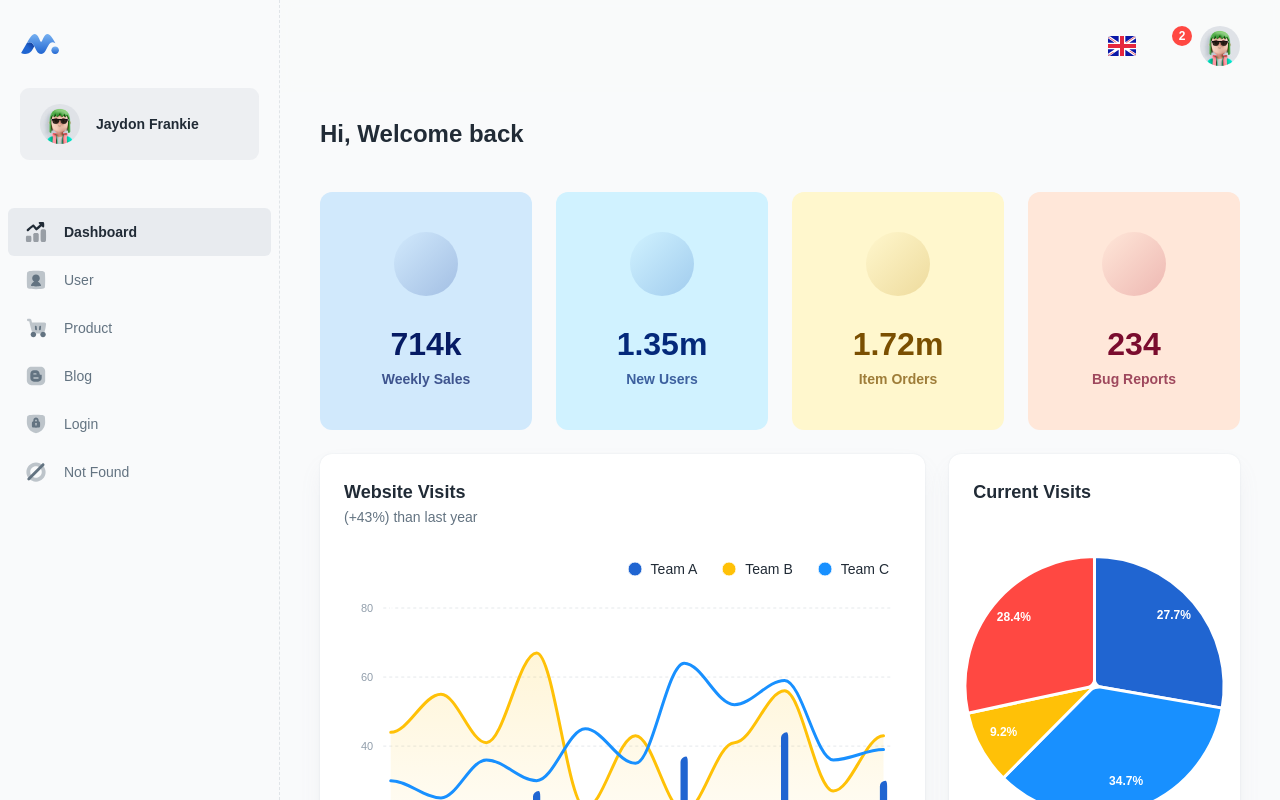
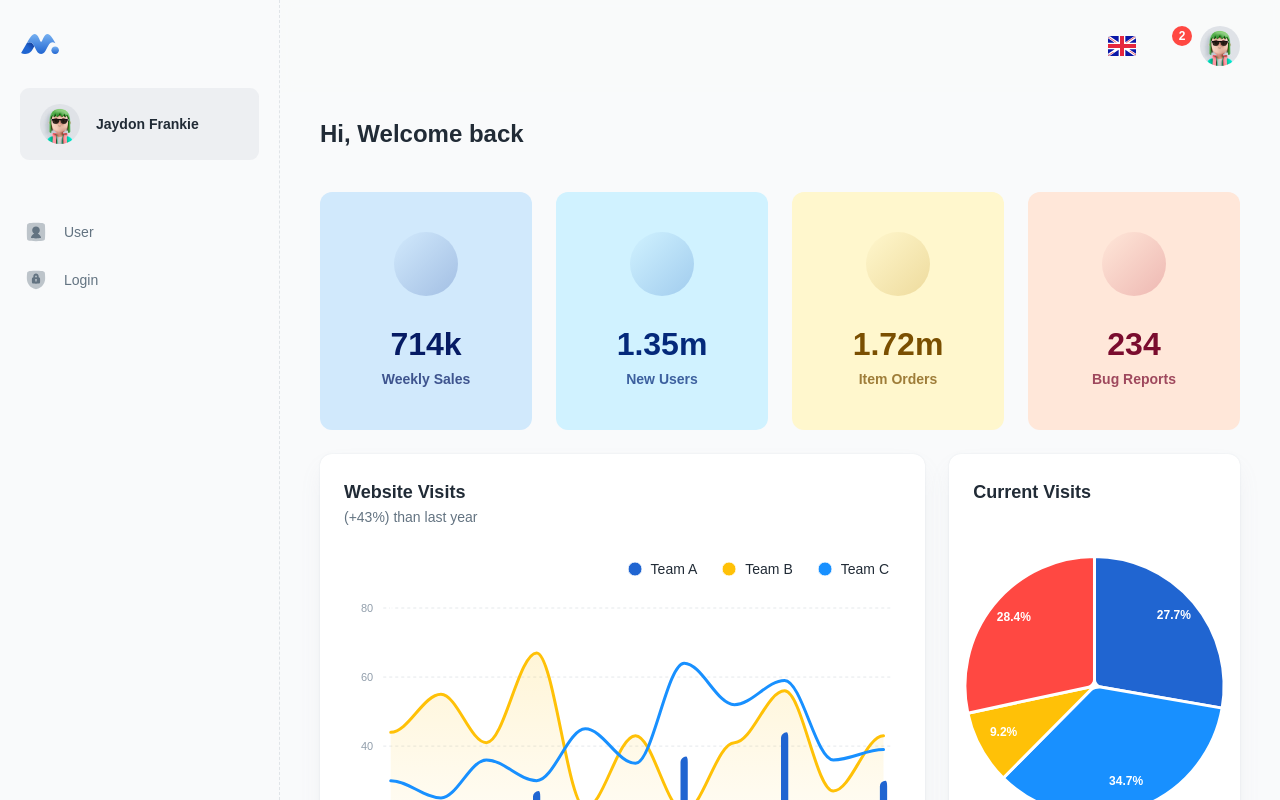
Before and after one commit to Seundave/Scheduler, a React (Vite) app: page /dashboard/app in a window 1280 px wide. Shown: the top 800 px of the page. Built offline with nearby package versions, Linux system fonts and the light colour scheme; some icons are missing.

Commit message:
Resolved website build issue

```diff
--- a/src/layouts/dashboard/nav/config.jsx
+++ b/src/layouts/dashboard/nav/config.jsx
@@ -1,3 +1,4 @@
+// import React from 'react';
 // component
 import SvgColor from '../../../components/svg-color';
 
@@ -6,36 +7,36 @@ import SvgColor from '../../../components/svg-color';
 const icon = (name) => <SvgColor src={`/assets/icons/navbar/${name}.svg`} sx={{ width: 1, height: 1 }} />;
 
 const navConfig = [
-  {
-    title: 'dashboard',
-    path: '/dashboard/app',
-    icon: icon('ic_analytics'),
-  },
+  // {
+  //   title: 'dashboard',
+  //   path: '/dashboard/app',
+  //   icon: icon('ic_analytics'),
+  // },
   {
     title: 'user',
     path: '/dashboard/user',
     icon: icon('ic_user'),
   },
-  {
-    title: 'product',
-    path: '/dashboard/products',
-    icon: icon('ic_cart'),
-  },
-  {
-    title: 'blog',
-    path: '/dashboard/blog',
-    icon: icon('ic_blog'),
-  },
+  // {
+  //   title: 'product',
+  //   path: '/dashboard/products',
+  //   icon: icon('ic_cart'),
+  // },
+  // {
+  //   title: 'blog',
+  //   path: '/dashboard/blog',
+  //   icon: icon('ic_blog'),
+  // },
   {
     title: 'login',
     path: '/login',
     icon: icon('ic_lock'),
   },
-  {
-    title: 'Not found',
-    path: '/404',
-    icon: icon('ic_disabled'),
-  },
+  // {
+  //   title: 'Not found',
+  //   path: '/404',
+  //   icon: icon('ic_disabled'),
+  // },
 ];
 
 export default navConfig;
--- a/vite.config.js
+++ b/vite.config.js
@@ -7,7 +7,7 @@ import react from '@vitejs/plugin-react'
 // })
 
 export default defineConfig({
-
+  plugins: [react()],
   build: {
           rollupOptions: {
               output:{
```
